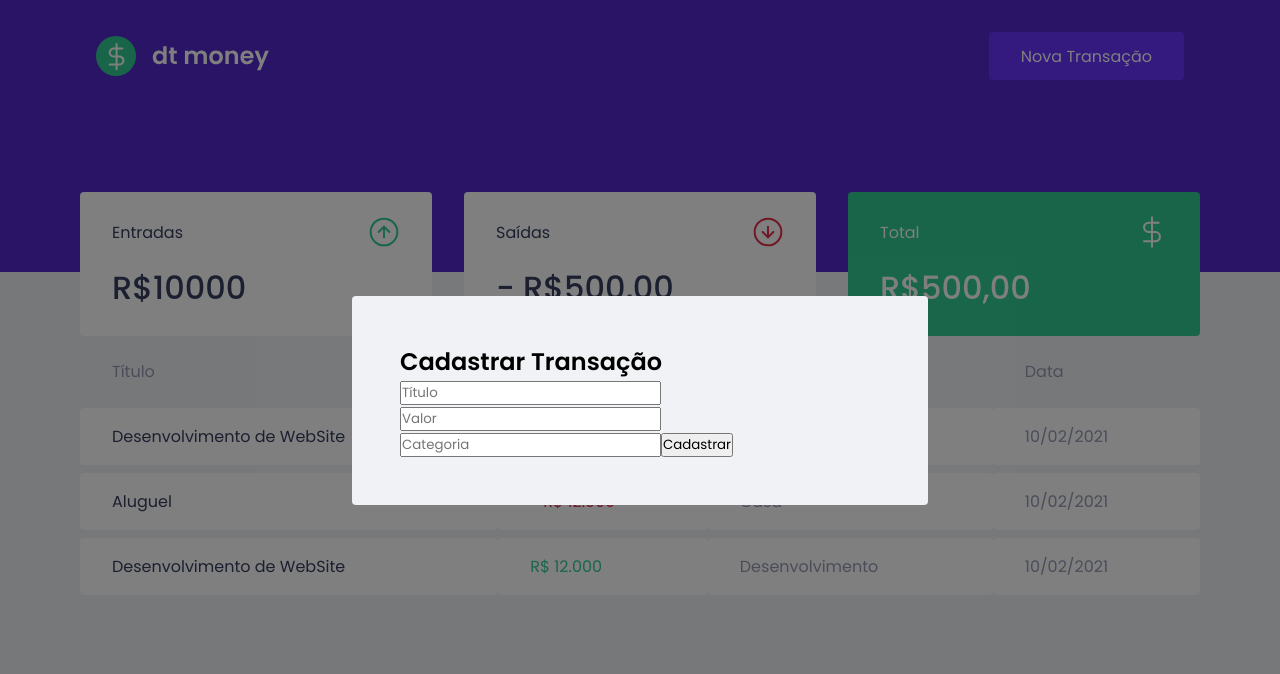
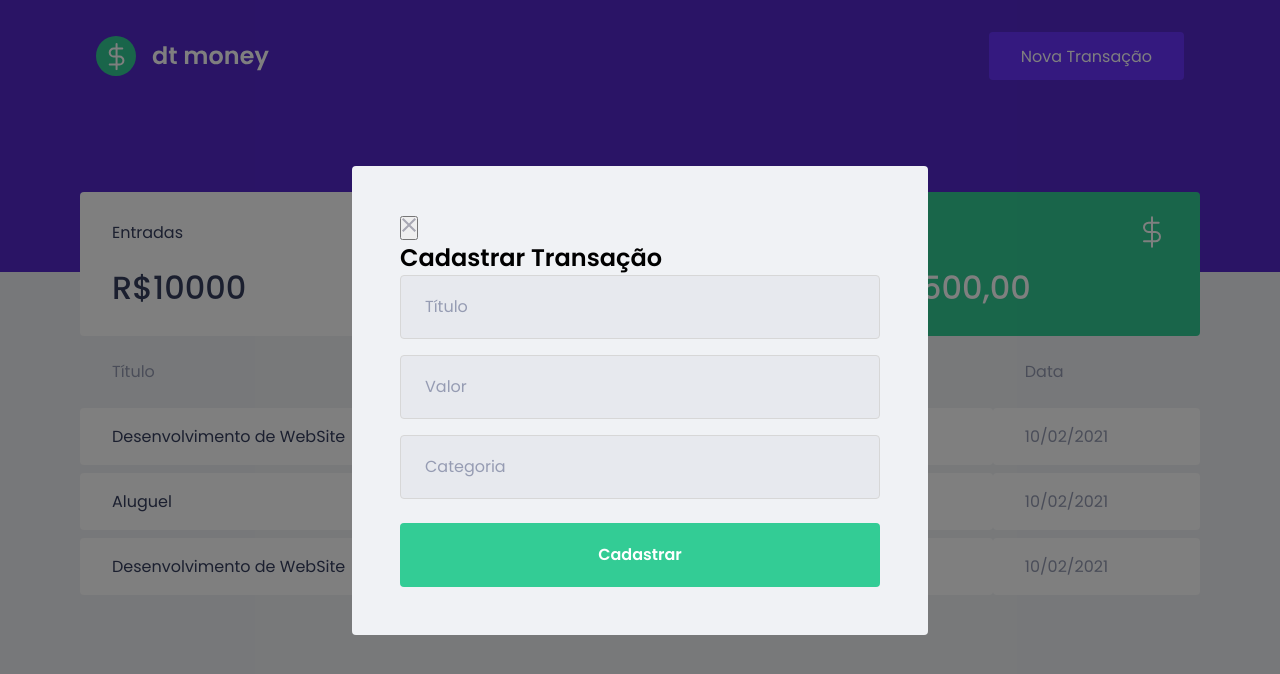
Before and after one commit to marcostaborda/dtmoney-ignite-reactjs, a React (Create React App) app: page / in a window 1280 px wide. Both pictures are taken after a click on the button "Nova Transação". Shown: the top 674 px of the page. Built offline with nearby package versions, Linux system fonts and the light colour scheme; no server answers; what miragejs would draw is missing.

Commit message:
feat: add estilizando modal

```diff
--- a/src/components/NewTransactionModal/index.tsx
+++ b/src/components/NewTransactionModal/index.tsx
@@ -1,5 +1,6 @@
 import Modal from 'react-modal';
 import { Container } from './styles';
+import closeImg from '../../assets/close.svg';
 
 interface NewTransactionModalProps {
   onCloseRequestModal : () => void;
@@ -16,6 +17,9 @@ export function NewTransactionModal({ isOpenModal, onCloseRequestModal  }: NewTr
       overlayClassName="react-modal-overlay"
       className="react-modal-content"
     >
+      <button type="button" onClick={onCloseRequestModal}>
+        <img src={closeImg} alt="Sair do modal"/>
+      </button>
       <Container>
         <h2>Cadastrar Transação</h2>
         <input type="text" placeholder="Título"/>
--- a/src/components/NewTransactionModal/styles.ts
+++ b/src/components/NewTransactionModal/styles.ts
@@ -1,5 +1,63 @@
 import styled from 'styled-components';
 
 export const Container = styled.form`
+  h1 {
+    color: var(--text-title);
+    font-size: 1.5rem;
+    margin-bottom: 2rem;
+  }
 
+  input {
+    width: 100%;
+    padding: 0 1.5rem;
+    height: 4rem;
+    border-radius: 0.25rem;
+    border: 1px solid #d7d7d7;
+    background: #e7e9ee;
+
+    font-weight: 400;
+    font-size: 1rem;
+
+    &::placeholder {
+      color: var(--text-body);
+    }
+
+    & + input {
+      margin-top: 1rem;
+    }
+  }
+
+  button[type="submit"] {
+    width: 100%;
+    padding: 0 1.5rem;
+    height: 4rem;
+    background: var(--green);
+    color: #fff;
+    border-radius: 0.25rem;
+    border: 0;
+    font-size: 1rem;
+    font-weight: 600;
+    margin-top: 1.5rem;
+
+    transition: filter 0.2s;
+
+    &:hover{
+      filter: brightness(0.9);
+    }
+  }
+
+  button[type="button"] {
+    position: absolute;
+    right: 1.5rem;
+    top: 1.5rem;
+    border: 0;
+    background: transparent;
+
+    transition: filter 0.2s;
+
+    &:hover{
+      filter: brightness(0.7);
+      transform: translate(0, 50);
+    }
+  }
 `;
```
